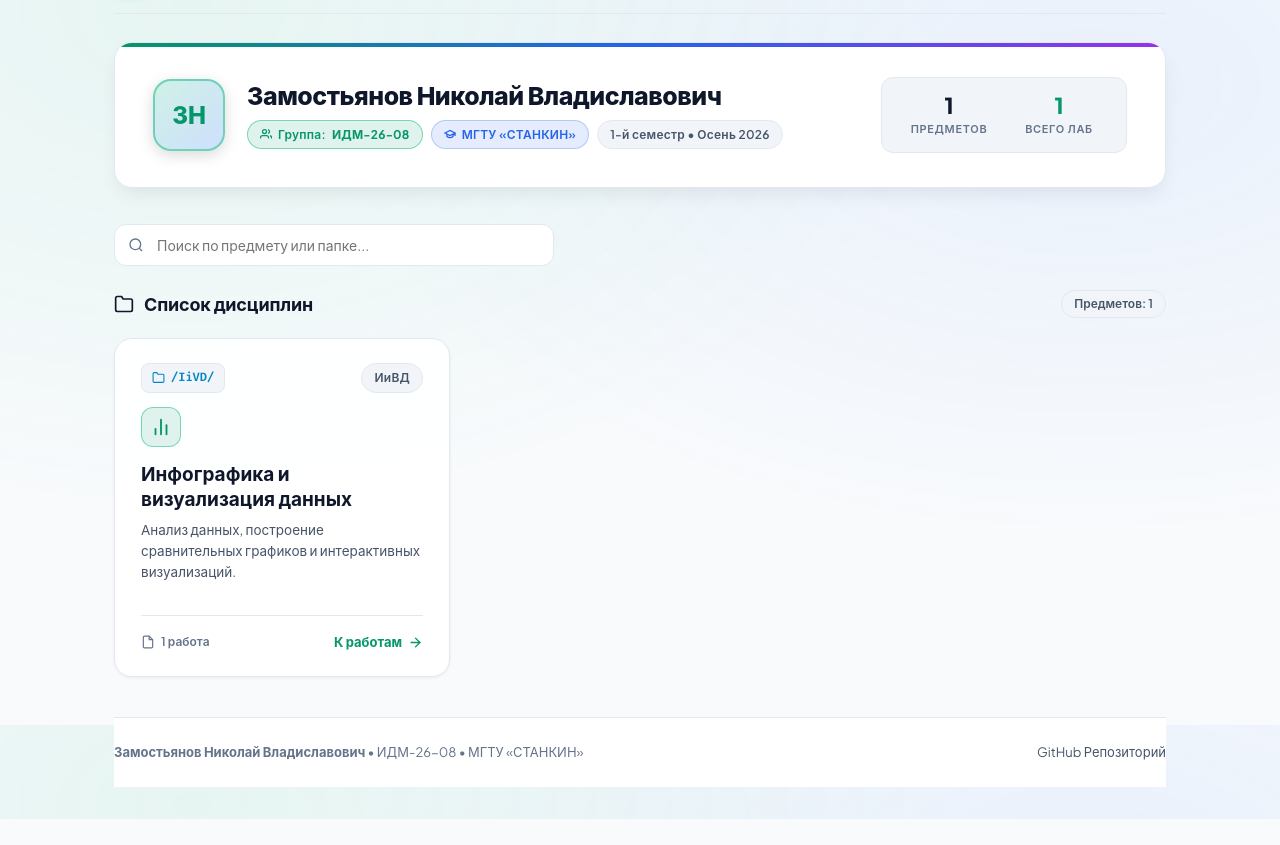
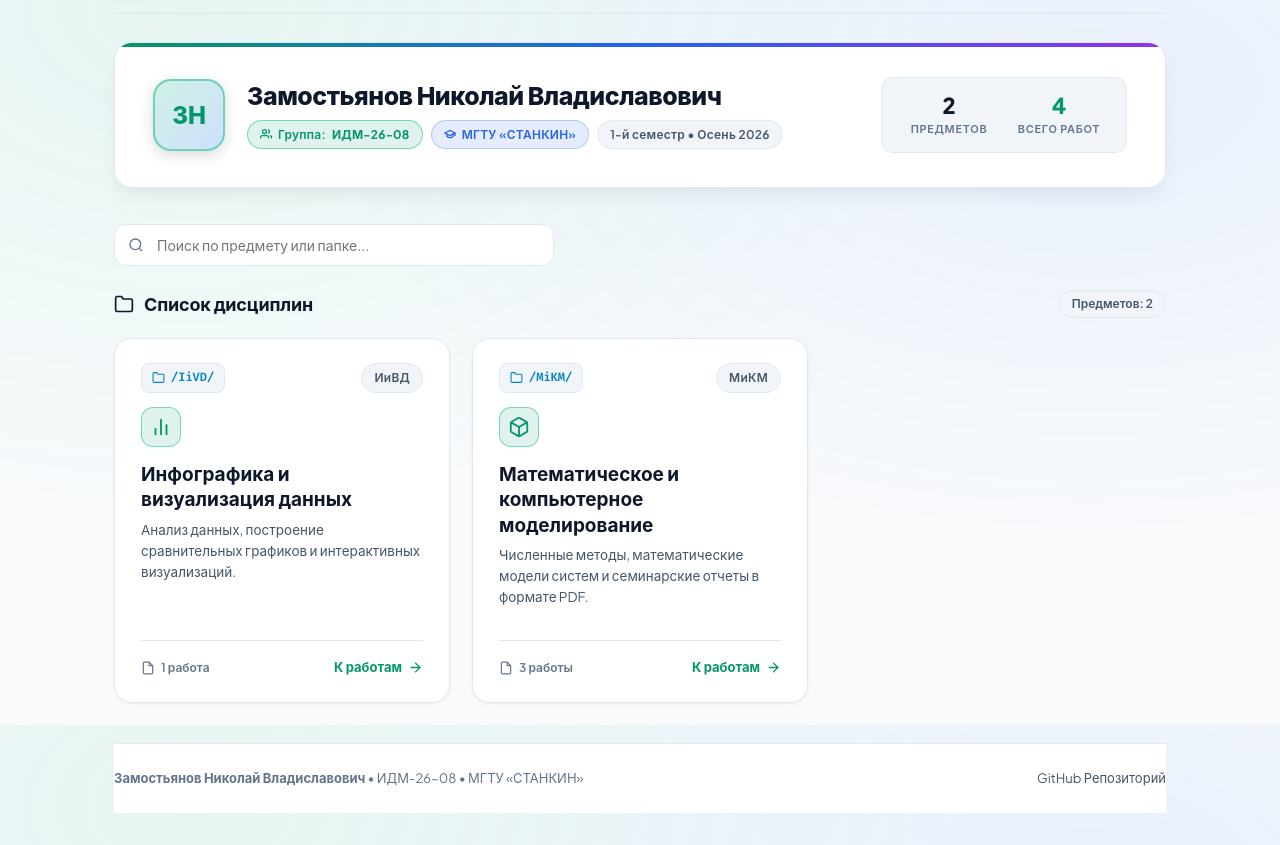
Before and after one commit to KHaZzTuKBa/labs-mag-sem-1, a plain HTML site: page index.html in a window 1280 px wide. Shown: the part 75-920 px from the top of the page. Before the commit the page ends 894 px from the top, so only its background shows below. Drawn offline with Linux system fonts and the light colour scheme.

Commit message:
feat: add mikm discipline to main navigation and update docs

```diff
--- a/index.html
+++ b/index.html
@@ -625,7 +625,7 @@
         </div>
         <div class="stat-item">
           <div class="stat-value" style="color: var(--accent-emerald);" id="statTotalLabs">1</div>
-          <div class="stat-label">Всего лаб</div>
+          <div class="stat-label">Всего работ</div>
         </div>
       </div>
     </div>
@@ -698,6 +698,16 @@
       icon: "chart",
       link: "IiVD/index.html",
       labsCount: 1
+    },
+    {
+      id: "MiKM",
+      folder: "MiKM",
+      name: "Математическое и компьютерное моделирование",
+      code: "МиКМ",
+      description: "Численные методы, математические модели систем и семинарские отчеты в формате PDF.",
+      icon: "cube",
+      link: "MiKM/index.html",
+      labsCount: 3
     }
     /*
     Пример для добавления следующего предмета:
@@ -722,6 +732,13 @@
         <line x1="18" y1="20" x2="18" y2="10"/>
         <line x1="12" y1="20" x2="12" y2="4"/>
         <line x1="6" y1="20" x2="6" y2="14"/>
+      </svg>`;
+    }
+    if (type === "cube" || type === "model") {
+      return `<svg width="22" height="22" viewBox="0 0 24 24" fill="none" stroke="currentColor" stroke-width="2" stroke-linecap="round" stroke-linejoin="round">
+        <path d="M21 16V8a2 2 0 0 0-1-1.73l-7-4a2 2 0 0 0-2 0l-7 4A2 2 0 0 0 3 8v8a2 2 0 0 0 1 1.73l7 4a2 2 0 0 0 2 0l7-4A2 2 0 0 0 21 16z"/>
+        <polyline points="3.27 6.96 12 12.01 20.73 6.96"/>
+        <line x1="12" y1="22.08" x2="12" y2="12"/>
       </svg>`;
     }
     return `<svg width="22" height="22" viewBox="0 0 24 24" fill="none" stroke="currentColor" stroke-width="2" stroke-linecap="round" stroke-linejoin="round">
```
Also changed, not shown: 1 other file.
